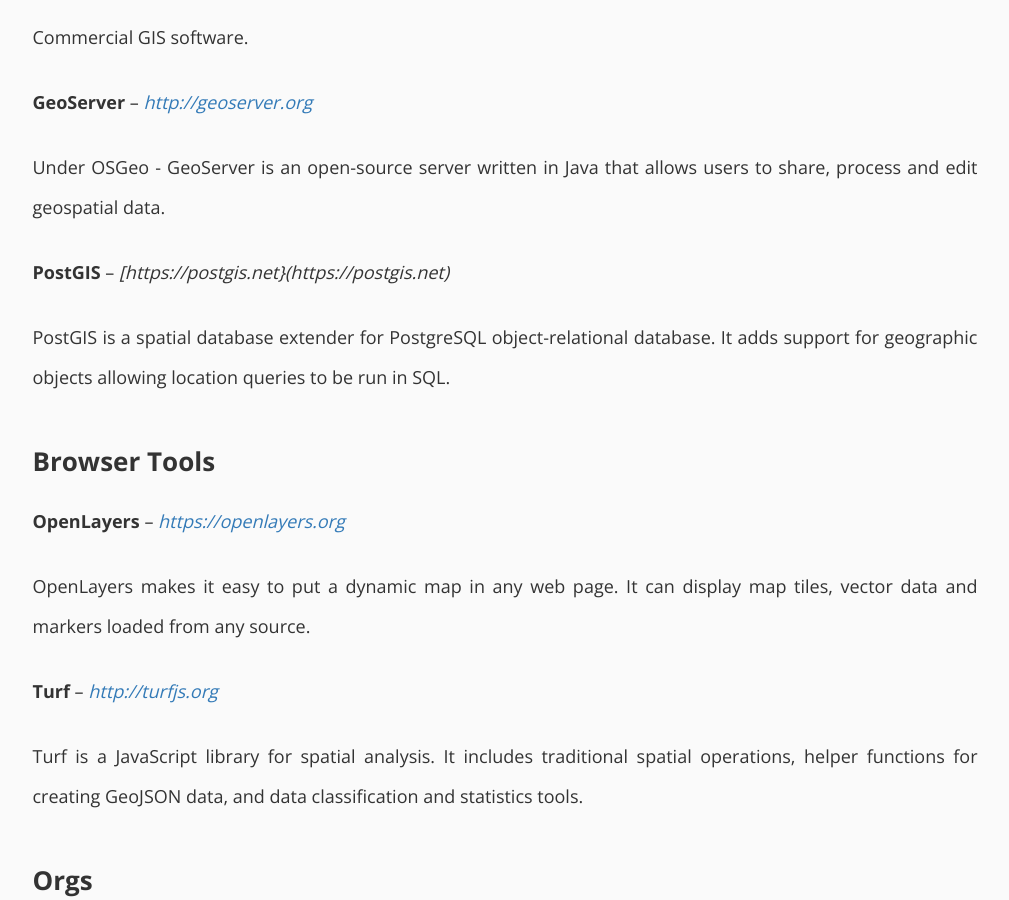
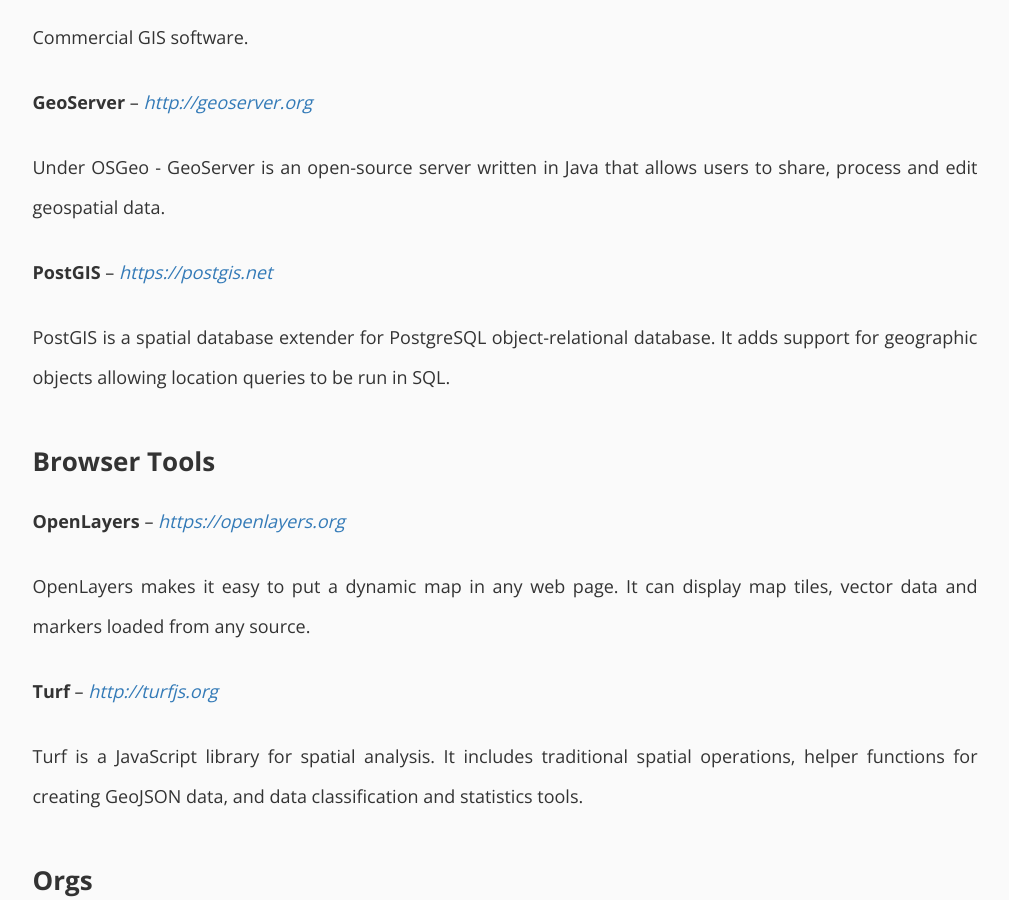
Before and after one commit to reustle/reustle, a Jekyll site: the page built from _posts/2018-07-21-gis-notes.md, in a window 1280 px wide and 900 px high, scrolled down 621 px. Shown: the whole window, without its empty margins (135-1144 px from the left). Built offline with Jekyll 4.4.1, drawn with Linux system fonts in a browser that asks for light colours.

Commit message:
Update 2018-07-21-gis-notes.md

```diff
--- a/_posts/2018-07-21-gis-notes.md
+++ b/_posts/2018-07-21-gis-notes.md
@@ -24,7 +24,7 @@
 Under OSGeo - GeoServer is an open-source server written in Java that allows users to share, process and edit geospatial data.
 
 
-**PostGIS** – *[https://postgis.net}(https://postgis.net)*
+**PostGIS** – *[https://postgis.net](https://postgis.net)*
 
 PostGIS is a spatial database extender for PostgreSQL object-relational database. It adds support for geographic objects allowing location queries to be run in SQL.
 
```
